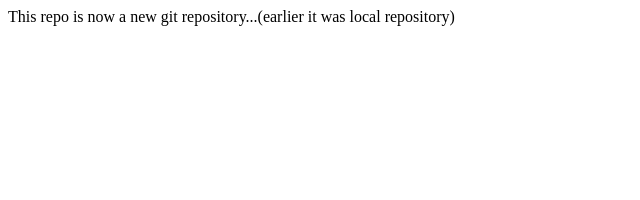
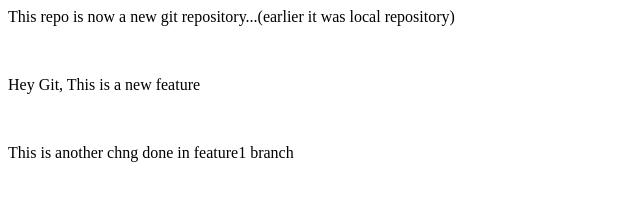
Before and after one commit to Arpita26mm/localrepo, a plain HTML site: page index.html in a window 1280 px wide. Shown: the whole page, without its empty margins (0-640 px from the left). Drawn offline with Linux system fonts and the light colour scheme.

Commit message:
add new feature to feature1 branch

```diff
--- a/index.html
+++ b/index.html
@@ -1 +1,5 @@
 <p>This repo is now a new git repository...(earlier it was local repository)</p>
+<br>
+<p>Hey Git, This is a new feature</p>
+<br>
+<p>This is another chng done in feature1 branch</p>
```
